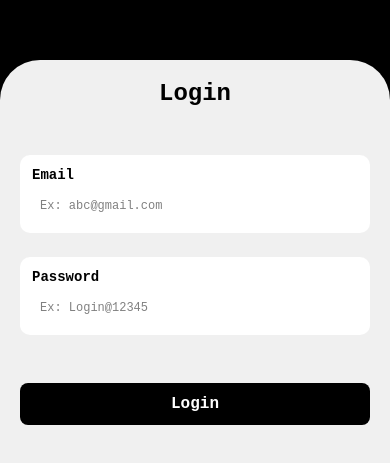
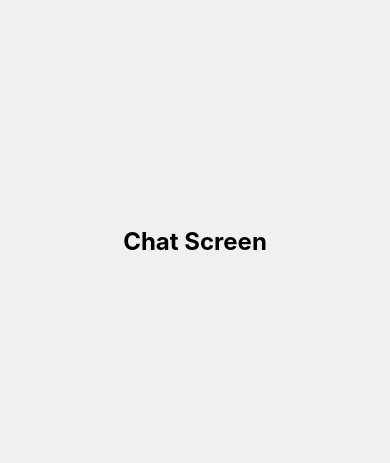
Before and after one commit to Aditya-Nautiyal/Varta, a React Native app in the folder Varta/: screen /Home in a window 390 px wide. Shown: the part 181-644 px from the top of the page. Built offline with nearby package versions, Linux system fonts and the light colour scheme.

Commit message:
Add HomeScreen and update navigation flow
Introduces a new HomeScreen component and integrates it into the navigation stack. The LoginScreen now navigates to HomeScreen upon successful login, and its layout is improved for better keyboard handling and responsiveness.

```diff
--- a/Varta/App.tsx
+++ b/Varta/App.tsx
@@ -2,9 +2,11 @@ import React from "react";
 import { NavigationContainer } from "@react-navigation/native";
 import { createNativeStackNavigator } from "@react-navigation/native-stack";
 import LoginScreen from "./src/screen/Login/LoginScreen";
+import HomeScreen from "./src/screen/Home/HomeScreen";
 
 export type RootStackParamList = {
   Login: undefined;
+  Home: undefined;
 };
 
 const Stack = createNativeStackNavigator<RootStackParamList>();
@@ -18,6 +20,11 @@ const App: React.FC = () => {
           component={LoginScreen}
           options={{ headerShown: false }}
         />
+        <Stack.Screen
+          name="Home"
+          component={HomeScreen}
+          options={{ headerShown: false }}
+        />
       </Stack.Navigator>
     </NavigationContainer>
   );
--- /dev/null
+++ b/Varta/src/screen/Home/HomeScreen.tsx
@@ -0,0 +1,32 @@
+import React from 'react';
+import { useState } from 'react';
+import {
+  StyleSheet,
+  Text,
+  View,
+  TextInput,
+  TouchableOpacity,
+} from "react-native";
+
+const HomeScreen = () => {
+  return (
+    <View style={styles.container}>
+      <Text style={styles.title}>Chat Screen</Text>
+      {/* Add your chat UI components here */}
+    </View>
+  );
+}
+const styles = StyleSheet.create({
+  container: {
+    flex: 1,
+    justifyContent: 'center',
+    alignItems: 'center',
+    backgroundColor: '#f0f0f0',
+  },
+  title: {
+    fontSize: 24,
+    fontWeight: 'bold',
+  },
+});
+
+export default HomeScreen;
--- a/Varta/src/screen/Login/LoginScreen.tsx
+++ b/Varta/src/screen/Login/LoginScreen.tsx
@@ -4,7 +4,10 @@ import {
   Text,
   View,
   TextInput,
-  TouchableOpacity,
+  SafeAreaView,
+  KeyboardAvoidingView,
+  Platform,
+  ScrollView,
 } from "react-native";
 import { NativeStackScreenProps } from "@react-navigation/native-stack";
 import CustomButton from "../../component/CustomButton";
@@ -17,29 +20,31 @@ const LoginScreen: React.FC<Props> = ({ navigation }) => {
   const [email, setEmail] = useState("");
   const [password, setPassword] = useState("");
 
-  const handleEmailChange = (text: string) => {
-    setEmail(text);
+  const handleLoginPress = () => {
+    console.log("Login pressed with email:", email, "and password:", password);
+    navigation.navigate("Home");
   };
-  const handlePasswordChange = (text: string) => {
-    setPassword(text);
-  };
-  const handleLoginPress = () => {
-    // Handle login logic here
-    console.log("Login pressed with email:", email, "and password:", password);
-    // Navigate to another screen if needed
-    // navigation.navigate('SomeOtherScreen');
-  };
+
   return (
-    <View style={styles.container}>
+    <SafeAreaView style={styles.container}>
+      <KeyboardAvoidingView
+        style={{ flex: 1 }}
+        behavior={Platform.OS === "ios" ? "padding" : "height"}
+      >
+        <ScrollView
+          contentContainerStyle={{ flexGrow: 1 }}
+          keyboardShouldPersistTaps="handled"
+        >
+          <View style={styles.topSection} />
           <View style={styles.loginSignUpContainer}>
             <Text style={styles.title}>Login</Text>
-        <SpaceFiller margin={24}/>
+            <SpaceFiller margin={24} />
             <View style={styles.inputTextContainer}>
               <Text style={styles.inputTextTitle}>Email</Text>
               <SpaceFiller margin={4} />
               <TextInput
                 style={styles.inputText}
-            onChangeText={handleEmailChange}
+                onChangeText={setEmail}
                 placeholder="Ex: abc@gmail.com"
               />
             </View>
@@ -51,15 +56,17 @@ const LoginScreen: React.FC<Props> = ({ navigation }) => {
               <TextInput
                 secureTextEntry
                 style={styles.inputText}
-            onChangeText={handlePasswordChange}
+                onChangeText={setPassword}
                 placeholder="Ex: Login@12345"
               />
             </View>
-        <SpaceFiller margin={24}/>
+            <SpaceFiller margin={24} />
 
             <CustomButton title="Login" onPress={handleLoginPress} />
           </View>
-    </View>
+        </ScrollView>
+      </KeyboardAvoidingView>
+    </SafeAreaView>
   );
 };
 
@@ -68,17 +75,16 @@ export default LoginScreen;
 const styles = StyleSheet.create({
   container: {
     flex: 1,
-    justifyContent: "flex-end",
-    alignItems: "center",
     backgroundColor: "black",
   },
+  topSection: {
+    flex: 0.4, // black top part stays same height
+  },
   loginSignUpContainer: {
-    flex: 0.7,
-    width: "100%",
+    flex: 0.6, // white card takes rest of screen
     backgroundColor: "#f0f0f0",
     paddingHorizontal: 20,
     paddingVertical: 20,
-    // Top corners only
     borderTopLeftRadius: 40,
     borderTopRightRadius: 40,
     justifyContent: "flex-start",
```
Lines whose indentation alone changed are shown as unchanged.
